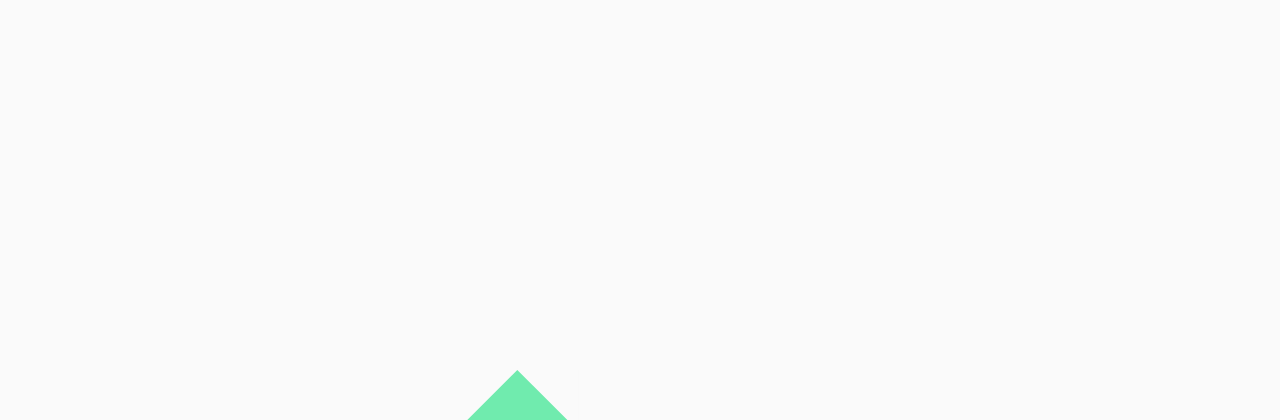
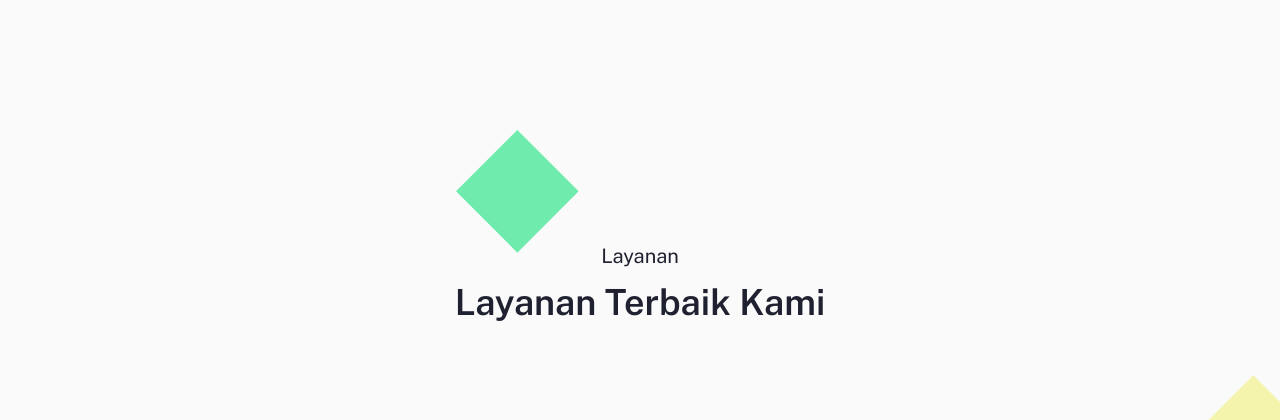
Before and after one commit to Cravty-Creative/mitracakrawalawisata, a Next.js app: page / in a window 1280 px wide. Shown: the part 2246-2666 px from the top of the page. Built offline with nearby package versions, Linux system fonts and the light colour scheme.

Commit message:
Comment legal section

```diff
--- a/pages/index.jsx
+++ b/pages/index.jsx
@@ -42,7 +42,7 @@ export default function Home() {
       <Promo setModal={setModal} />
       <Statistics />
       <About />
-      <Legalitas />
+      {/* <Legalitas /> */}
       <Layanan setModal={setModal} />
       <Popular setModal={setModal} />
       <Gallery setModal={setModal} />
```
